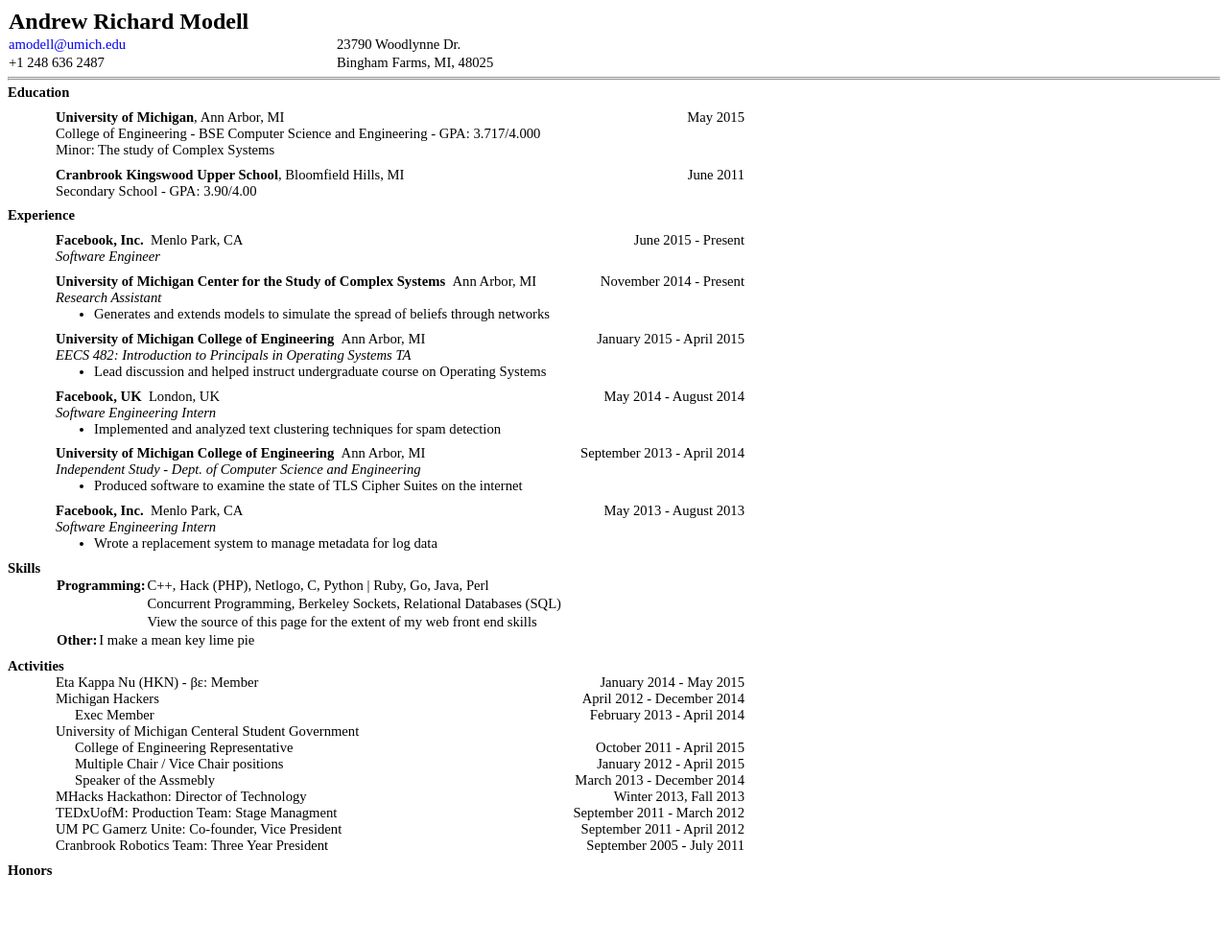
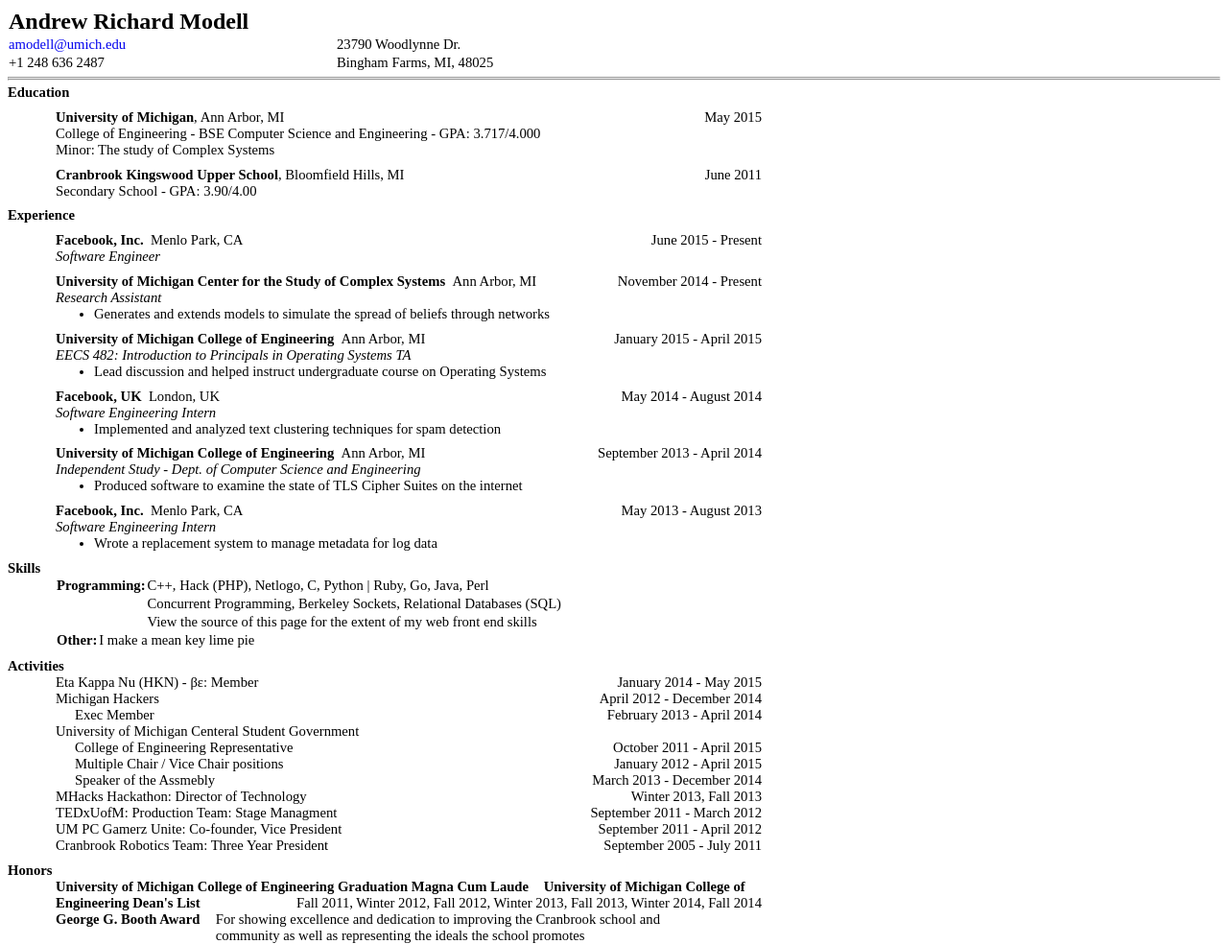
Before and after one commit to amodell/amodell.github.io, a plain HTML site: page resume/index.html in a window 1280 px wide. Shown: the whole page at 96% size. Before the commit the page ends 924 px from the top, so only its background shows below. Drawn offline with Linux system fonts and the light colour scheme.

Commit message:
I'm tired of dealing with formatting the honors

```diff
--- a/resume/index.html
+++ b/resume/index.html
@@ -2,6 +2,20 @@
 <html>
   <head>
     <link rel="stylesheet" type="text/css" href="resume.css">
+    <script>
+      // globals
+      function getTextWidth(text) {
+        var canvas = document.createElement("canvas");
+        var ctx = canvas.getContext("2d");
+        ctx.font = "bold 11pt " + kFont;
+        return ctx.measureText(text).width;
+      }
+      var kIndentWidth = 50;
+      var kPageWidth = 786;
+      var kSpaceWidth = getTextWidth("M");
+      var kBackPadding = 75;
+      var kFont = "Times New Roman"
+    </script>
   </head>
   <body>
     <div name="aboveline">
@@ -29,7 +43,7 @@
     </div>
     <hr class="top" />
     <hr class="bot" />
-    <div class="belowline" style="width:768px;">
+    <div class="belowline">
       <b>Education</b>
       <div id="edu_fields" class="fields">
       </div>
@@ -105,7 +119,7 @@
     </script>
 
     <script id="activity-1line-template" type="text/x-handlebars-template">
-      <div class="activity">
+      <div class="tightfield">
         {{org}}: {{positions.0.name}}
         <span>{{positions.0.start}}
         {{#if positions.0.end}} - {{positions.0.end}}{{/if}}
@@ -114,7 +128,7 @@
     </script>
 
     <script id="activity-template" type="text/x-handlebars-template">
-      <div class="activity">
+      <div class="tightfield">
       {{org}}
       {{#if start}}
       <span>{{start}}{{#if end}} - {{end}}{{/if}}</span>
@@ -127,6 +141,18 @@
         {{/if}}
       </div>
       {{/each}}
+      </div>
+    </script>
+
+    <script id="honor-template" type="text/x-handlebars-template">
+      <div class="tightfield" width="{{field_width}}">
+        {{#if dates}}<b>{{name}}</b>
+        <span>{{#each dates}}{{#if @index}}, {{/if}}{{this}}{{/each}}</span>
+        {{else}}
+          <div class="honorname" style="width:{{name_width}};"><b>{{name}}</b></div>
+          <div class="honorspace"></div>
+          <div class="honordescription" style="width:{{desc_width}}">{{desc}}</div>
+        {{/if}}
       </div>
     </script>
 
@@ -200,7 +226,6 @@
           act = withoutHiddenPositions(act);
 
           var activity_html = null;
-          console.log(act);
           if (act["positions"].length === 1 && !act.hasOwnProperty("start")) {
             activity_html = activity_1line_template(act);
           }
@@ -211,6 +236,25 @@
         })
 
         // Add all honors
+        json["honors"].forEach(function(honor){
+          if (honor.hasOwnProperty("hidden") && honor["hidden"] === true) {
+            return;
+          }
+
+          honor["field_width"] = kPageWidth - kIndentWidth;
+
+          name_width = getTextWidth(honor["name"]) + 1
+          desc_width = kPageWidth - kIndentWidth - kSpaceWidth -
+                       kBackPadding - name_width;
+          console.log(name_width + desc_width);
+          if (desc_width < 10) {
+            alert("honor description width error");
+          }
+          honor["name_width"] = name_width + "px";
+          honor["desc_width"] = desc_width + "px";
+          honor_html = honor_template(honor);
+          $("#honor_fields").append(honor_html);
+        })
 
         // remove the spinner because we're done?!?
         $(".spinner").remove();
@@ -229,8 +273,15 @@
         $("#activity-1line-template").html());
       var activity_template = Handlebars.compile(
         $("#activity-template").html());
+      var honor_template = Handlebars.compile(
+        $("#honor-template").html());
+
+      $(".belowline").css({"width": kPageWidth + "px"});
 
       $.getJSON("https://amodell.github.io/resume/resume.json", fillResume);
+
+      $(".honorspace").css({"width": kSpaceWidth + "px"});
+
     </script>
   </body>
 </html>
--- a/resume/resume.css
+++ b/resume/resume.css
@@ -1,10 +1,17 @@
 
 div{font-size:11pt}
-.activity{margin: 0 0 0 50px;}
 .field{margin:.6em 0 0 50px;}
 .fields{margin:0 0 .6em 0;}
+.honordescription{float:left;}
+.honorname{float:left;}
+.honorspace{
+  float:left;
+  height:1em;
+  width:1em;
+}
 .position{margin:0 0 0 20px}
 .skill{margin:0 0 0 50px;}
+.tightfield{margin: 0 0 0 50px;}
 
 hr {margin:0 0 0 0;}
 .top{margin:5px 0 0 0;}
@@ -24,5 +31,4 @@ table {
   border-collapse: collapse;
 }
 
-
 ul {margin:0 0 0 0;font-size:11pt;}
--- a/resume/resume.json
+++ b/resume/resume.json
@@ -280,18 +280,23 @@
     ],
     "honors" : [
         {
+            "name" : "University of Michigan College of Engineering Graduation Magna Cum Laude"
+        },
+        {
             "name" : "University of Michigan College of Engineering Dean's List",
             "dates" : [
                 "Fall 2011", "Winter 2012", "Fall 2012",
                 "Winter 2013", "Fall 2013", "Winter 2014",
                 "Fall 2014"
-            ]
+            ],
+            "hidden" : false
         },
         {
             "name" : "University of Michigan University Honors",
             "dates" : [
                 "Winter 2012", "Fall 2012", "Fall 2013"
-            ]
+            ],
+            "hidden" : true
         },
         {
             "name" : "George G. Booth Award",
```
